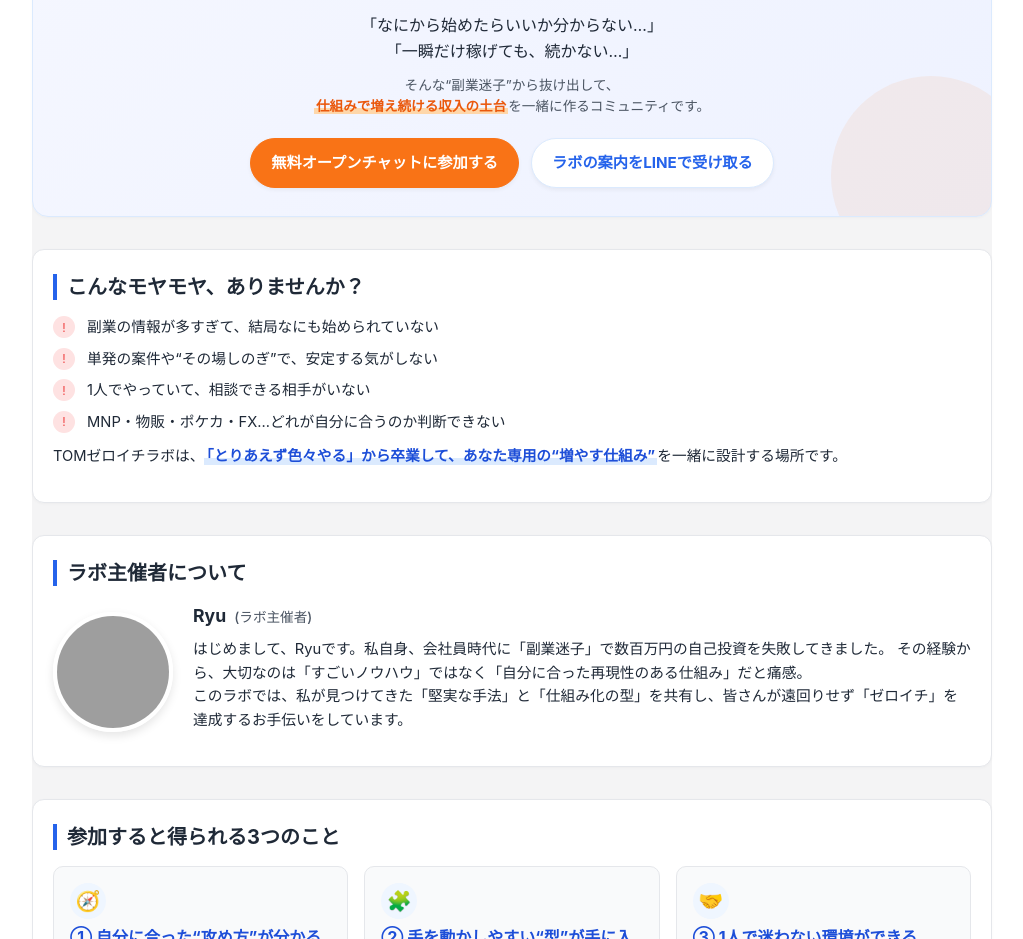
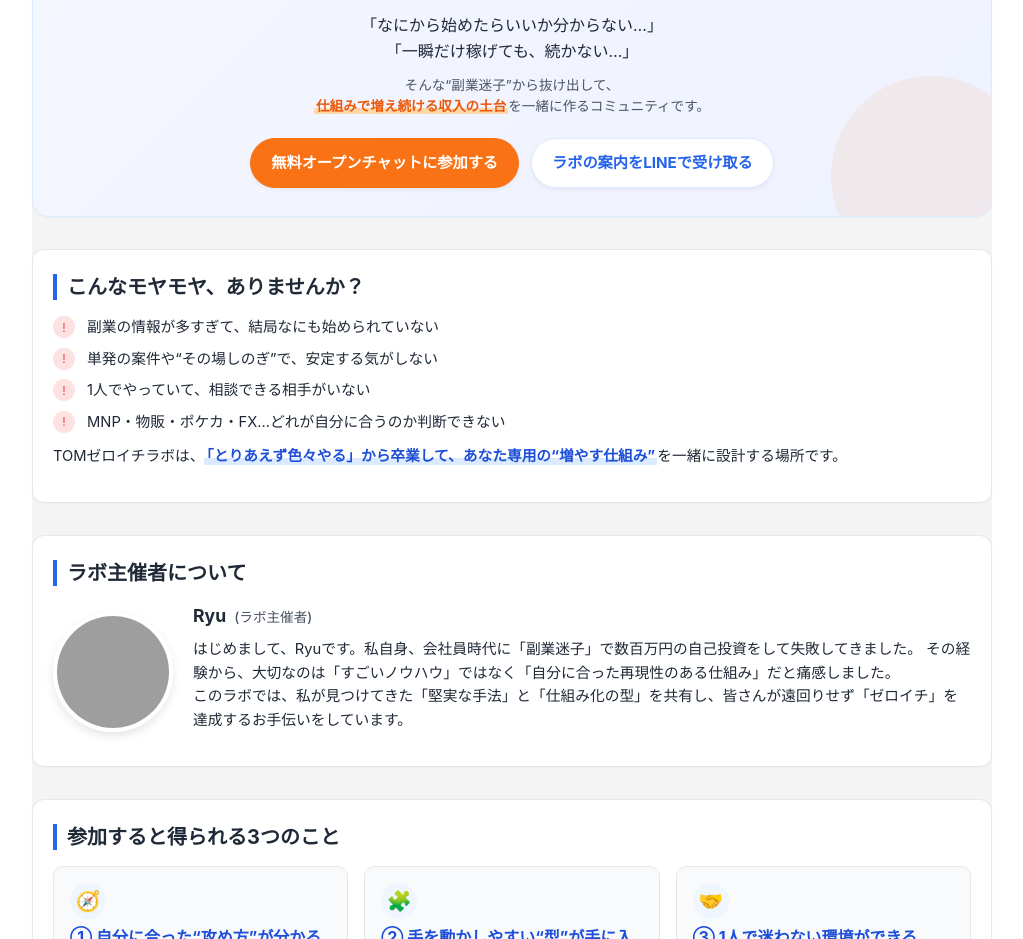
Before and after one commit to TomZeroichi/lp, a plain HTML site: page index.html in a window 1280 px wide. Shown: the part 161-1100 px from the top of the page, without its empty margins (128-1151 px from the left). Drawn offline with Linux system fonts and the light colour scheme; grey boxes are pictures that could not be loaded.

Commit message:
Refine introduction text for Ryu's profile
Corrected phrasing and added clarity to the introduction.

```diff
--- a/index.html
+++ b/index.html
@@ -606,8 +606,8 @@
       <div class="profile-body">
         <div class="profile-name">Ryu <span>(ラボ主催者)</span></div>
         <p class="profile-text">
-          はじめまして、Ryuです。私自身、会社員時代に「副業迷子」で数百万円の自己投資を失敗してきました。
-          その経験から、大切なのは「すごいノウハウ」ではなく「自分に合った再現性のある仕組み」だと痛感。
+          はじめまして、Ryuです。私自身、会社員時代に「副業迷子」で数百万円の自己投資をして失敗してきました。
+          その経験から、大切なのは「すごいノウハウ」ではなく「自分に合った再現性のある仕組み」だと痛感しました。
           <br>このラボでは、私が見つけてきた「堅実な手法」と「仕組み化の型」を共有し、皆さんが遠回りせず「ゼロイチ」を達成するお手伝いをしています。
         </p>
       </div>
```
